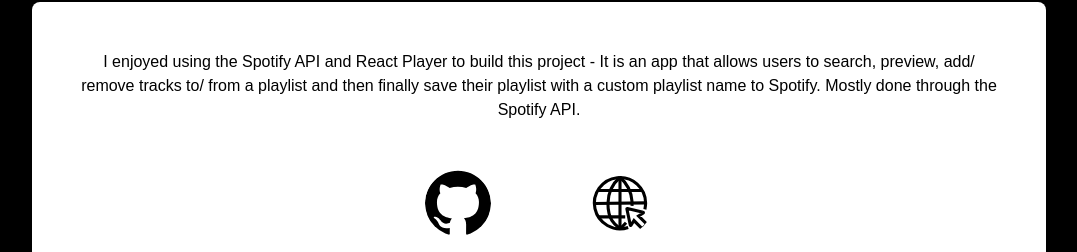
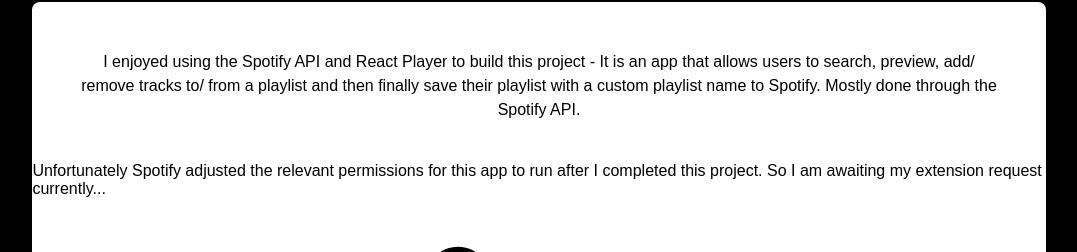
Before and after one commit to Jakes-Git-Hub/Professional-Portfolio, a React (Create React App) app: page /Jammming in a window 1280 px wide. Shown: the part 1663-1915 px from the top of the page, without its empty margins (101-1178 px from the left). Built offline with nearby package versions, Linux system fonts and the light colour scheme.

Commit message:
Added new text to Jammming Showcase

```diff
--- a/public/styles.css
+++ b/public/styles.css
@@ -87,6 +87,10 @@
     color: black;
     width: 100%;
     height: 100%;
+}
+
+#m-bottom-24 {
+    margin-bottom: 24px;
 }
 
 /* Header */
--- a/src/components/JammmingComponent.js
+++ b/src/components/JammmingComponent.js
@@ -39,6 +39,7 @@
             <div class='content-container-padding black-background-highlights'>
                 <div class='highlight-desc-container white-background'>
                     <p id='highlight-desc-p'>I enjoyed using the Spotify API and React Player to build this project - It is an app that allows users to search, preview, add/ remove tracks to/ from a playlist and then finally save their playlist with a custom playlist name to Spotify. Mostly done through the Spotify API.</p>
+                    <p id='m-bottom-24'>Unfortunately Spotify adjusted the relevant permissions for this app to run after I completed this project. So I am awaiting my extension request currently...</p>
                         <div className='highlight-svg-container'>
                             <svg
                                 className='hightlight-desc-svg'
```
